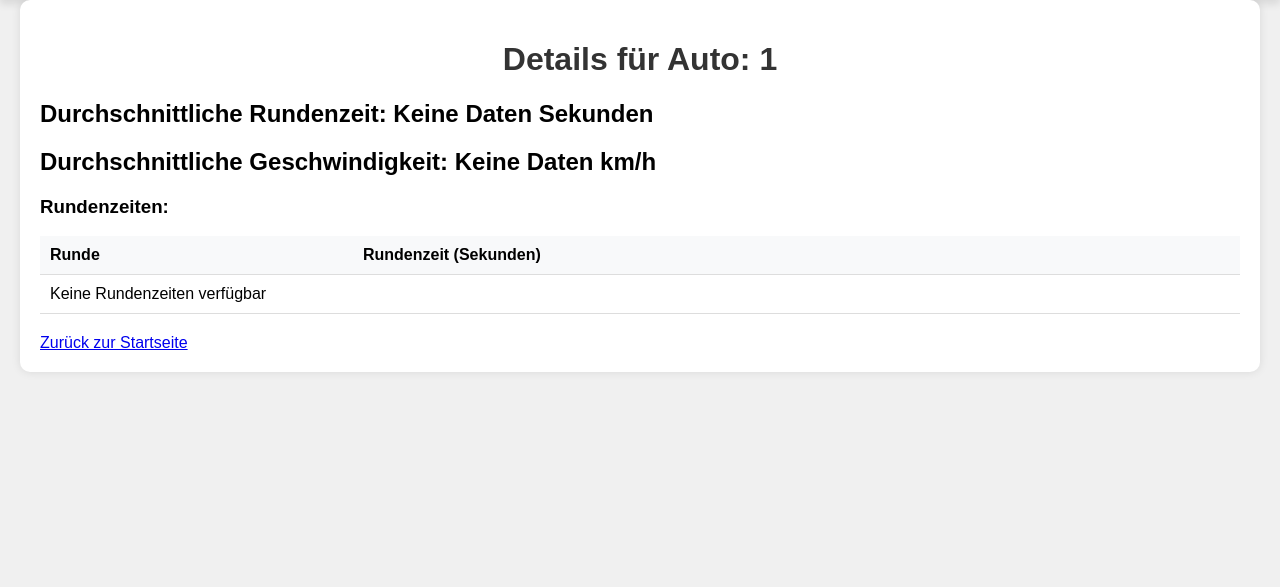
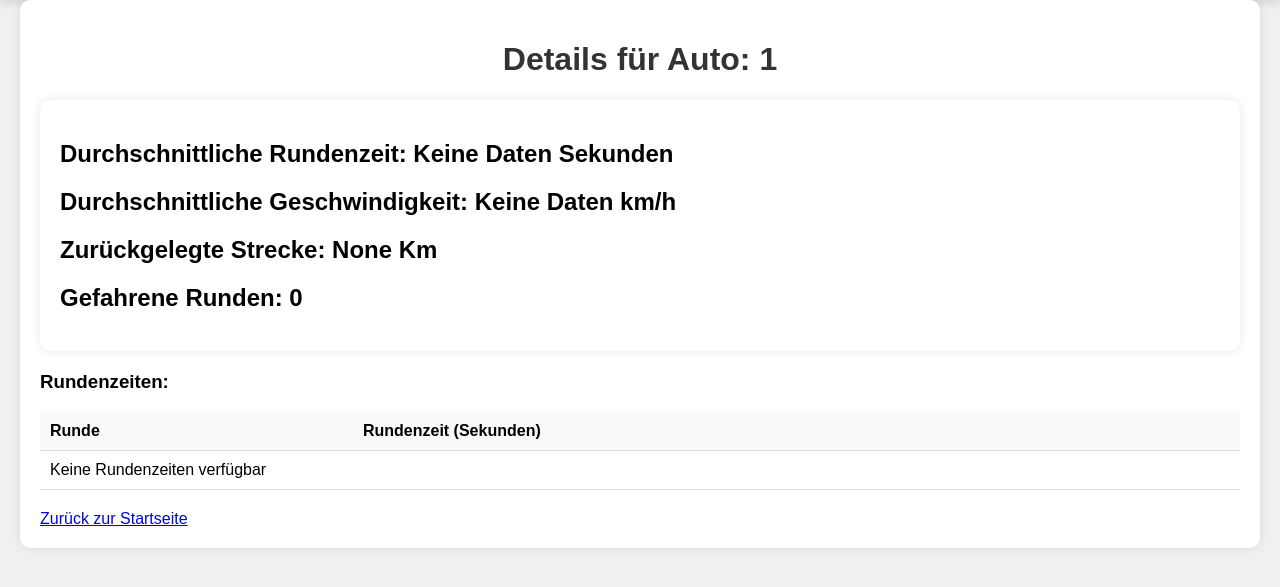
Before and after one commit to fiveBenilu/opencv_timemeasurements, a Flask app: page /car/1 in a window 1280 px wide. Shown: the part 90-677 px from the top of the page. Run offline with Flask 3, Linux system fonts and the light colour scheme.

Commit message:
added new details for car details

```diff
--- a/config.json
+++ b/config.json
@@ -3,5 +3,14 @@
     "alpha": 1.0,
     "beta": 40,
     "saturation": 60,
-    "carColors": []
+    "carColors": [
+        {
+            "name": "auto_1",
+            "color": "#5b7d59"
+        },
+        {
+            "name": "auto_2",
+            "color": "#8e4c58"
+        }
+    ]
 }
--- a/main.py
+++ b/main.py
@@ -299,7 +299,7 @@ def car_details(auto_id):
     with lock:
         runden = rundenzeiten.get(auto_id, [])
         if not runden:
-            return render_template('car_details.html', auto_id=auto_id, runden=[], avg_rundenzeit=None, avg_geschwindigkeit=None)
+            return render_template('car_details.html', auto_id=auto_id, runden=[], avg_rundenzeit=None, avg_geschwindigkeit=None, gefahrene_strecke=None, rundenanzahl=0)
 
         # Berechne die durchschnittliche Rundenzeit und Geschwindigkeit
         total_rundenzeit = sum(runden)
@@ -309,8 +309,13 @@ def car_details(auto_id):
         # Formatieren der Werte auf maximal 3 Nachkommastellen
         avg_rundenzeit = f"{avg_rundenzeit:.3f}"
         avg_geschwindigkeit = f"{avg_geschwindigkeit:.3f}"
+        gefahrene_strecke = (len(runden) * strecken_laenge) / 1000  # in km
+        rundenanzahl = len(runden)
 
-    return render_template('car_details.html', auto_id=auto_id, runden=runden, avg_rundenzeit=avg_rundenzeit, avg_geschwindigkeit=avg_geschwindigkeit)
+        # Formatieren der Rundenzeiten auf maximal 3 Nachkommastellen
+        runden = [f"{runde:.3f}" for runde in runden]
+
+    return render_template('car_details.html', auto_id=auto_id, runden=runden, avg_rundenzeit=avg_rundenzeit, avg_geschwindigkeit=avg_geschwindigkeit, gefahrene_strecke=gefahrene_strecke, rundenanzahl=rundenanzahl)
 
 @app.route('/reset_data', methods=['POST'])
 def reset_data():
--- a/templates/car_details.html
+++ b/templates/car_details.html
@@ -18,6 +18,13 @@
             background-color: #fff;
             border-radius: 10px;
             box-shadow: 0 0 10px rgba(0, 0, 0, 0.1);
+        }
+        .info-box {
+            background-color: #fff;
+            padding: 20px;
+            border-radius: 10px;
+            box-shadow: 0 0 10px rgba(0, 0, 0, 0.1);
+            margin-bottom: 20px;
         }
         h1 {
             text-align: center;
@@ -77,8 +84,12 @@
 
     <div class="container">
         <h1>Details für Auto: {{ auto_id }}</h1>
-        <h2>Durchschnittliche Rundenzeit: {{ avg_rundenzeit if avg_rundenzeit else 'Keine Daten' }} Sekunden</h2>
-        <h2>Durchschnittliche Geschwindigkeit: {{ avg_geschwindigkeit if avg_geschwindigkeit else 'Keine Daten' }} km/h</h2>
+        <div class="info-box">
+            <h2>Durchschnittliche Rundenzeit: {{ avg_rundenzeit if avg_rundenzeit else 'Keine Daten' }} Sekunden</h2>
+            <h2>Durchschnittliche Geschwindigkeit: {{ avg_geschwindigkeit if avg_geschwindigkeit else 'Keine Daten' }} km/h</h2>
+            <h2>Zurückgelegte Strecke: {{ gefahrene_strecke }} Km</h2>
+            <h2>Gefahrene Runden: {{ rundenanzahl }}</h2>
+        </div>
         <h3>Rundenzeiten:</h3>
         <table>
             <thead>
```
